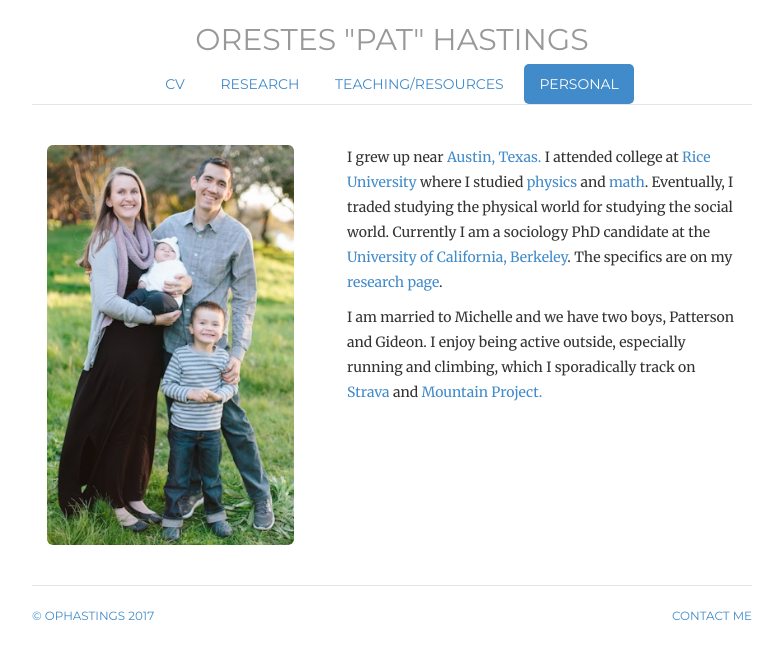
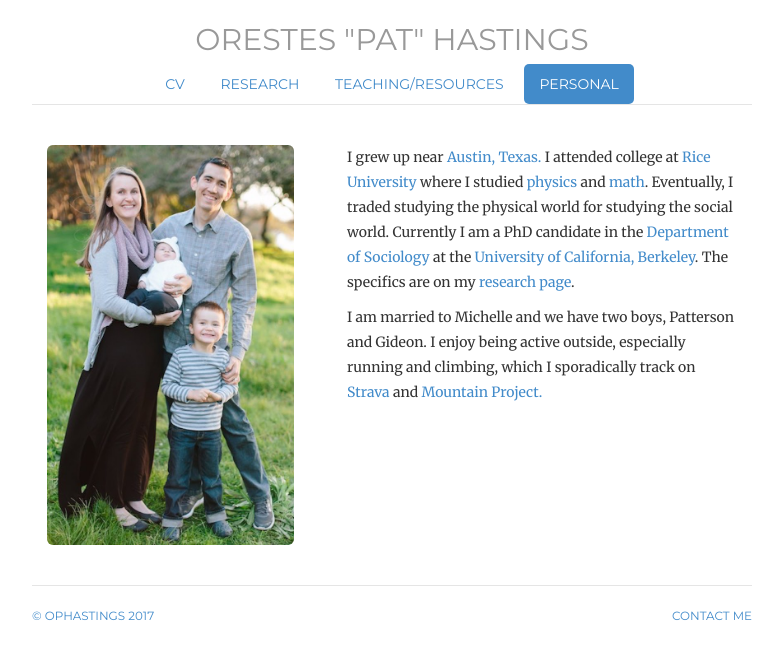
Before and after one commit to ophastings/ophastings.github.io, a Jekyll site: the page built from personal/index.html, in a window 1280 px wide. Shown: the top 659 px of the page, without its empty margins (248-1031 px from the left). Built offline with Jekyll 4.4.1, drawn with Linux system fonts in a browser that asks for light colours; comment, search, counter and statistics services are not loaded.

Commit message:
Update index.html

```diff
--- a/personal/index.html
+++ b/personal/index.html
@@ -19,7 +19,7 @@ description: Personal page of ophastings.com, the website of Orestes Hastings, a
 
 	<p>I grew up near <a href="http://maps.google.com/maps?q=Lago+Vista,+TX&amp;um=1&amp;ie=UTF-8&amp;hq=&amp;hnear=Lago+Vista,+TX&amp;gl=us&amp;ei=wqvPTJ7LAYPSsAOcoan4AQ&amp;sa=X&amp;oi=geocode_result&amp;ct=image&amp;resnum=1&amp;ved=0CBsQ8gEwAA">Austin, Texas.</a>
 	I attended college at <a title="http://www.rice.edu/" href="http://www.rice.edu/">Rice University</a> where I studied <a href="http://www.physics.rice.edu/">physics</a> and <a href="http://math.rice.edu/">math</a>. Eventually, I traded studying the physical world for studying the social world.
-	Currently I am a sociology PhD candidate at the <a title="http://www.berkeley.edu/" href="http://www.berkeley.edu/">University of California, Berkeley</a>. The specifics are on my <a href="../research">research page</a>.
+	Currently I am a PhD candidate in the <a href="http://sociology.berkeley.edu/">Department of Sociology</a> at the <a title="http://www.berkeley.edu/" href="http://www.berkeley.edu/">University of California, Berkeley</a>. The specifics are on my <a href="../research">research page</a>.
 	</p>
 
 
```
